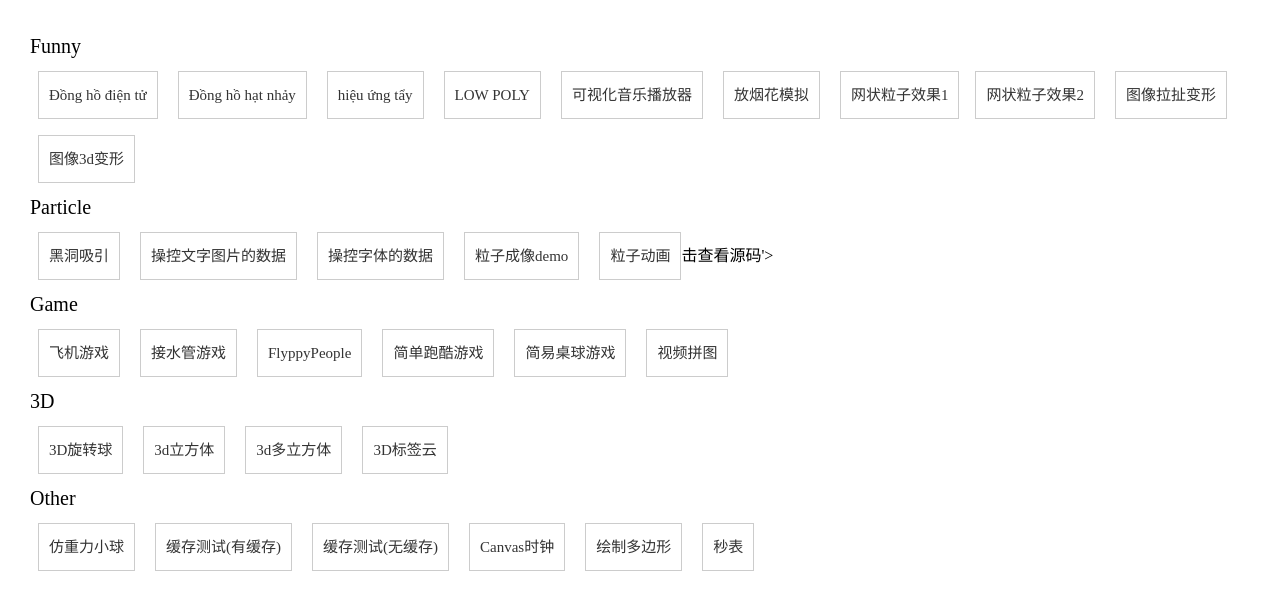
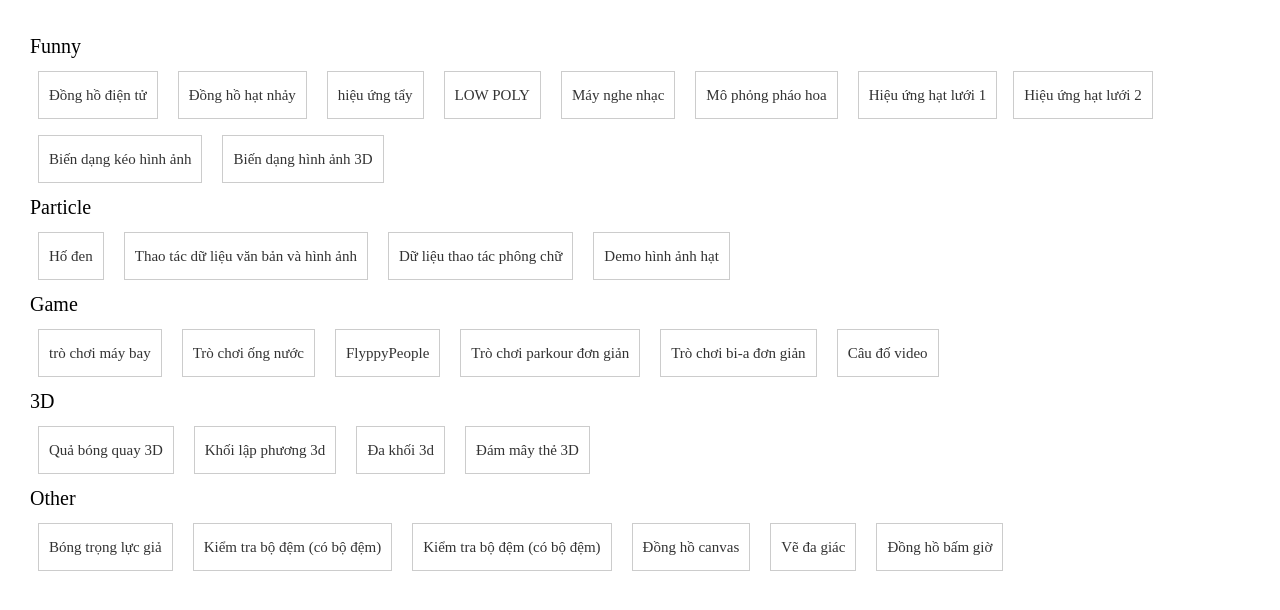
Before and after one commit to FaulVerlierer/Faul, a website: page index.html in a window 1280 px wide. Drawn offline with Linux system fonts and the light colour scheme.

Commit message:
Update index.html

```diff
--- a/index.html
+++ b/index.html
@@ -39,54 +39,51 @@
           </li>
 
           <li>
-            <a href='src/Funny-demo/musicPlayer/index.html' target='_blank' class='demo-name' title='效果预览'>可视化音乐播放器</a>
+            <a href='src/Funny-demo/musicPlayer/index.html' target='_blank' class='demo-name' title='效果预览'>Máy nghe nhạc</a>
           </li>
 
           <li>
-            <a href='src/Funny-demo/shotFire/shotFire.html' target='_blank' class='demo-name' title='效果预览'>放烟花模拟</a>
+            <a href='src/Funny-demo/shotFire/shotFire.html' target='_blank' class='demo-name' title='效果预览'>Mô phỏng pháo hoa</a>
           </li>
 
           <li>
-            <a href='src/Funny-demo/netparticle/net_1.html' target='_blank' class='demo-name' title='效果预览'>网状粒子效果1</a>
+            <a href='src/Funny-demo/netparticle/net_1.html' target='_blank' class='demo-name' title='效果预览'>Hiệu ứng hạt lưới 1</a>
 
           <li>
-            <a href='src/Funny-demo/netparticle/net_2.html' target='_blank' class='demo-name' title='效果预览'>网状粒子效果2</a>
+            <a href='src/Funny-demo/netparticle/net_2.html' target='_blank' class='demo-name' title='效果预览'>Hiệu ứng hạt lưới 2</a>
           </li>
 
           <li>
-            <a href='src/Funny-demo/transform/demo1.html' target='_blank' class='demo-name' title='效果预览'>图像拉扯变形</a>
+            <a href='src/Funny-demo/transform/demo1.html' target='_blank' class='demo-name' title='效果预览'>Biến dạng kéo hình ảnh</a>
           </li>
 
           <li>
-            <a href='src/Funny-demo/transform/demo2.html' target='_blank' class='demo-name' title='效果预览'>图像3d变形</a>
+            <a href='src/Funny-demo/transform/demo2.html' target='_blank' class='demo-name' title='效果预览'>Biến dạng hình ảnh 3D</a>
           </li>
       </ul><p>Particle</p><ul class='main'>
           <li>
-            <a href='src/Particle-demo/blackhole/blackhole.html' target='_blank' class='demo-name' title='效果预览'>黑洞吸引</a>
+            <a href='src/Particle-demo/blackhole/blackhole.html' target='_blank' class='demo-name' title='效果预览'>Hố đen</a>
           </li>
 
           <li>
-            <a href='src/Particle-demo/imgdata/controlImgData.html' target='_blank' class='demo-name' title='效果预览'>操控文字图片的数据</a>
+            <a href='src/Particle-demo/imgdata/controlImgData.html' target='_blank' class='demo-name' title='效果预览'>Thao tác dữ liệu văn bản và hình ảnh</a>
           </li>
 
           <li>
-            <a href='src/Particle-demo/imgdata/controlImgData2.html' target='_blank' class='demo-name' title='效果预览'>操控字体的数据</a>
+            <a href='src/Particle-demo/imgdata/controlImgData2.html' target='_blank' class='demo-name' title='效果预览'>Dữ liệu thao tác phông chữ</a>
           </li>
 
           <li>
-            <a href='src/Particle-demo/orangutan/index.html' target='_blank' class='demo-name' title='效果预览'>粒子成像demo</a>
+            <a href='src/Particle-demo/orangutan/index.html' target='_blank' class='demo-name' title='效果预览'>Demo hình ảnh hạt</a>
+          </li>
+
+      </ul><p>Game</p><ul class='main'>
+          <li>
+            <a href='src/Game-demo/planGame/index.html' target='_blank' class='demo-name' title='效果预览'>trò chơi máy bay</a>
           </li>
 
           <li>
-            <a href='src/Particle-demo/animateStep/index.html' target='_blank' class='demo-name' title='效果预览'>粒子动画</a>击查看源码'>
-          </li>
-      </ul><p>Game</p><ul class='main'>
-          <li>
-            <a href='src/Game-demo/planGame/index.html' target='_blank' class='demo-name' title='效果预览'>飞机游戏</a>
-          </li>
-
-          <li>
-            <a href='src/Game-demo/connectPipe/easyPipes.html' target='_blank' class='demo-name' title='效果预览'>接水管游戏</a>
+            <a href='src/Game-demo/connectPipe/easyPipes.html' target='_blank' class='demo-name' title='效果预览'>Trò chơi ống nước</a>
           </li>
 
           <li>
@@ -94,55 +91,55 @@
           </li>
 
           <li>
-            <a href='src/Game-demo/runningMan/index.html' target='_blank' class='demo-name' title='效果预览'>简单跑酷游戏</a>
+            <a href='src/Game-demo/runningMan/index.html' target='_blank' class='demo-name' title='效果预览'>Trò chơi parkour đơn giản</a>
           </li>
 
           <li>
-            <a href='src/Game-demo/snooker/snooker.html' target='_blank' class='demo-name' title='效果预览'>简易桌球游戏</a>
+            <a href='src/Game-demo/snooker/snooker.html' target='_blank' class='demo-name' title='效果预览'>Trò chơi bi-a đơn giản</a>
           </li>
 
           <li>
-            <a href='src/Game-demo/vedioPintu.html' target='_blank' class='demo-name' title='效果预览'>视频拼图</a>
+            <a href='src/Game-demo/vedioPintu.html' target='_blank' class='demo-name' title='效果预览'>Câu đố video</a>
           </li>
       </ul><p>3D</p><ul class='main'>
           <li>
-            <a href='src/3D-demo/3Dball.html' target='_blank' class='demo-name' title='效果预览'>3D旋转球</a>
+            <a href='src/3D-demo/3Dball.html' target='_blank' class='demo-name' title='效果预览'>Quả bóng quay 3D</a>
           </li>
 
           <li>
-            <a href='src/3D-demo/3Dcube.html' target='_blank' class='demo-name' title='效果预览'>3d立方体</a>
+            <a href='src/3D-demo/3Dcube.html' target='_blank' class='demo-name' title='效果预览'>Khối lập phương 3d</a>
           </li>
 
           <li>
-            <a href='src/3D-demo/3Dcubes.html' target='_blank' class='demo-name' title='效果预览'>3d多立方体</a>
+            <a href='src/3D-demo/3Dcubes.html' target='_blank' class='demo-name' title='效果预览'>Đa khối 3d</a>
           </li>
 
           <li>
-            <a href='src/3D-demo/3Dtag.html' target='_blank' class='demo-name' title='效果预览'>3D标签云</a>
+            <a href='src/3D-demo/3Dtag.html' target='_blank' class='demo-name' title='效果预览'>Đám mây thẻ 3D</a>
           </li>
       </ul><p>Other</p><ul class='main'>
           <li>
-            <a href='src/Other-demo/shotBall.html' target='_blank' class='demo-name' title='效果预览'>仿重力小球</a>
+            <a href='src/Other-demo/shotBall.html' target='_blank' class='demo-name' title='效果预览'>Bóng trọng lực giả</a>
           </li>
 
           <li>
-            <a href='src/Other-demo/cache/test.html' target='_blank' class='demo-name' title='效果预览'>缓存测试(有缓存)</a>
+            <a href='src/Other-demo/cache/test.html' target='_blank' class='demo-name' title='效果预览'>Kiểm tra bộ đệm (có bộ đệm)</a>
           </li>
 
           <li>
-            <a href='src/Other-demo/cache/test2.html' target='_blank' class='demo-name' title='效果预览'>缓存测试(无缓存)</a>
+            <a href='src/Other-demo/cache/test2.html' target='_blank' class='demo-name' title='效果预览'>Kiểm tra bộ đệm (có bộ đệm)</a>
           </li>
 
           <li>
-            <a href='src/Other-demo/clock.html' target='_blank' class='demo-name' title='效果预览'>Canvas时钟</a>
+            <a href='src/Other-demo/clock.html' target='_blank' class='demo-name' title='效果预览'>Đồng hồ canvas</a>
           </li>
 
           <li>
-            <a href='src/Other-demo/duobianxing.html' target='_blank' class='demo-name' title='效果预览'>绘制多边形</a>
+            <a href='src/Other-demo/duobianxing.html' target='_blank' class='demo-name' title='效果预览'>Vẽ đa giác</a>
           </li>
 
           <li>
-            <a href='src/Other-demo/stopWatch.html' target='_blank' class='demo-name' title='效果预览'>秒表</a>
+            <a href='src/Other-demo/stopWatch.html' target='_blank' class='demo-name' title='效果预览'>Đồng hồ bấm giờ</a>
           </li>
       </ul></div></body>
 </html>
```
